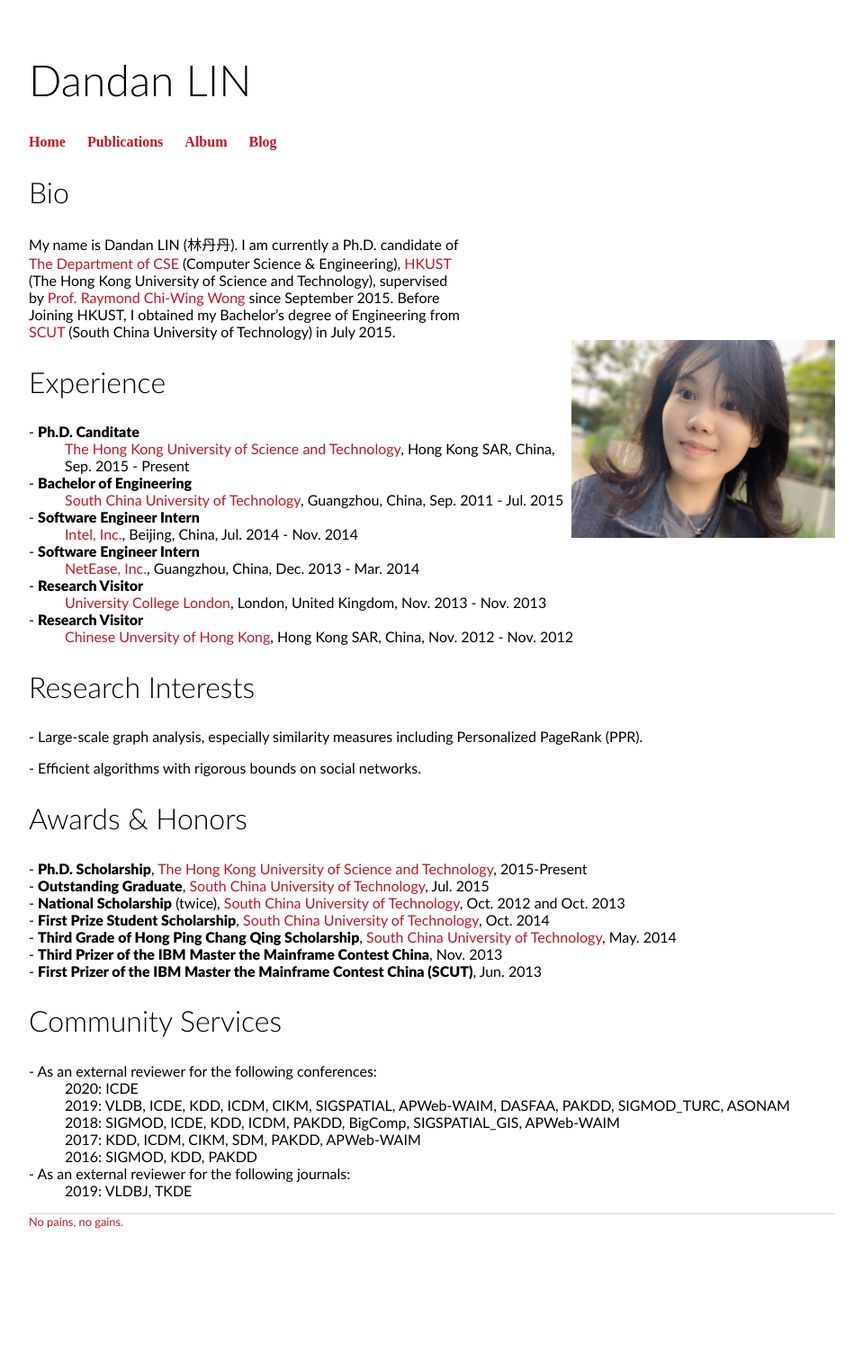
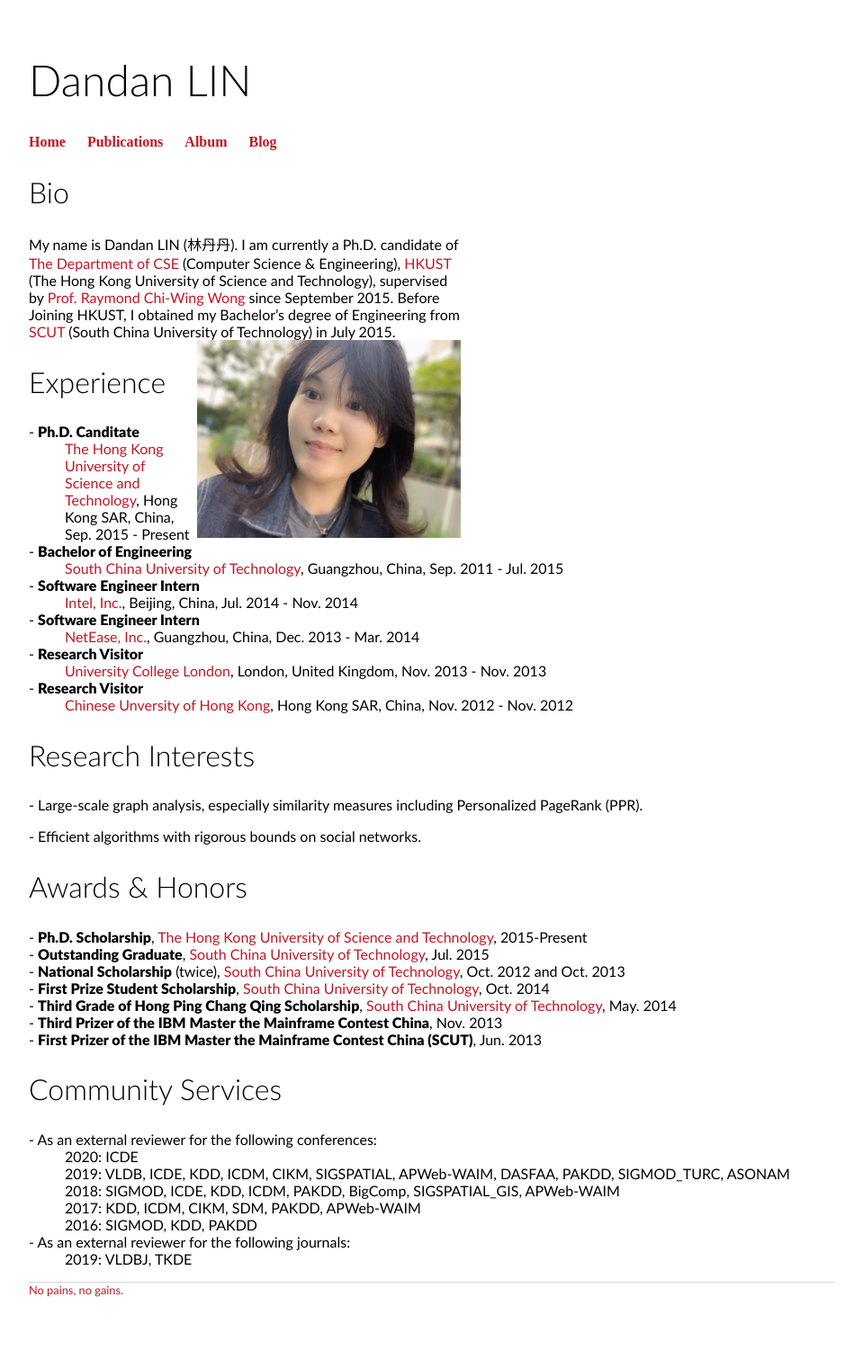
Before and after one commit to 2danlin/2danlin.github.io, a Jekyll site: the page built from index.html, in a window 1280 px wide. Shown: the whole page at 90% size, without its empty margins (160-1119 px from the left). Built offline with Jekyll 4.4.1, drawn with Linux system fonts in a browser that asks for light colours; before the commit the page ends 1426 px from its top, so only the background shows below that.

Commit message:
Update index.html

```diff
--- a/index.html
+++ b/index.html
@@ -10,9 +10,9 @@ title: Dandan's Homepage
 		<a href="https://www.ust.hk/">HKUST</a> (The Hong Kong University of Science and Technology),
 		supervised by <a href="https://home.cse.ust.hk/~raywong/">Prof. Raymond Chi-Wing Wong</a> since September 2015.
 		Before Joining HKUST, I obtained my Bachelor’s degree of Engineering from <a href="https://www.scut.edu.cn/new/">SCUT</a> (South China University of Technology) in July 2015.
+        <img src="/img/home_img.jpeg" style="height:220px;" align='right'/>
+	</div>
 
-	</div>
-	<img src="/img/home_img.jpeg" style="height:220px;" align='right'/>
 </div><!-- /.blurb -->
 
 <div class="blurb">
```
